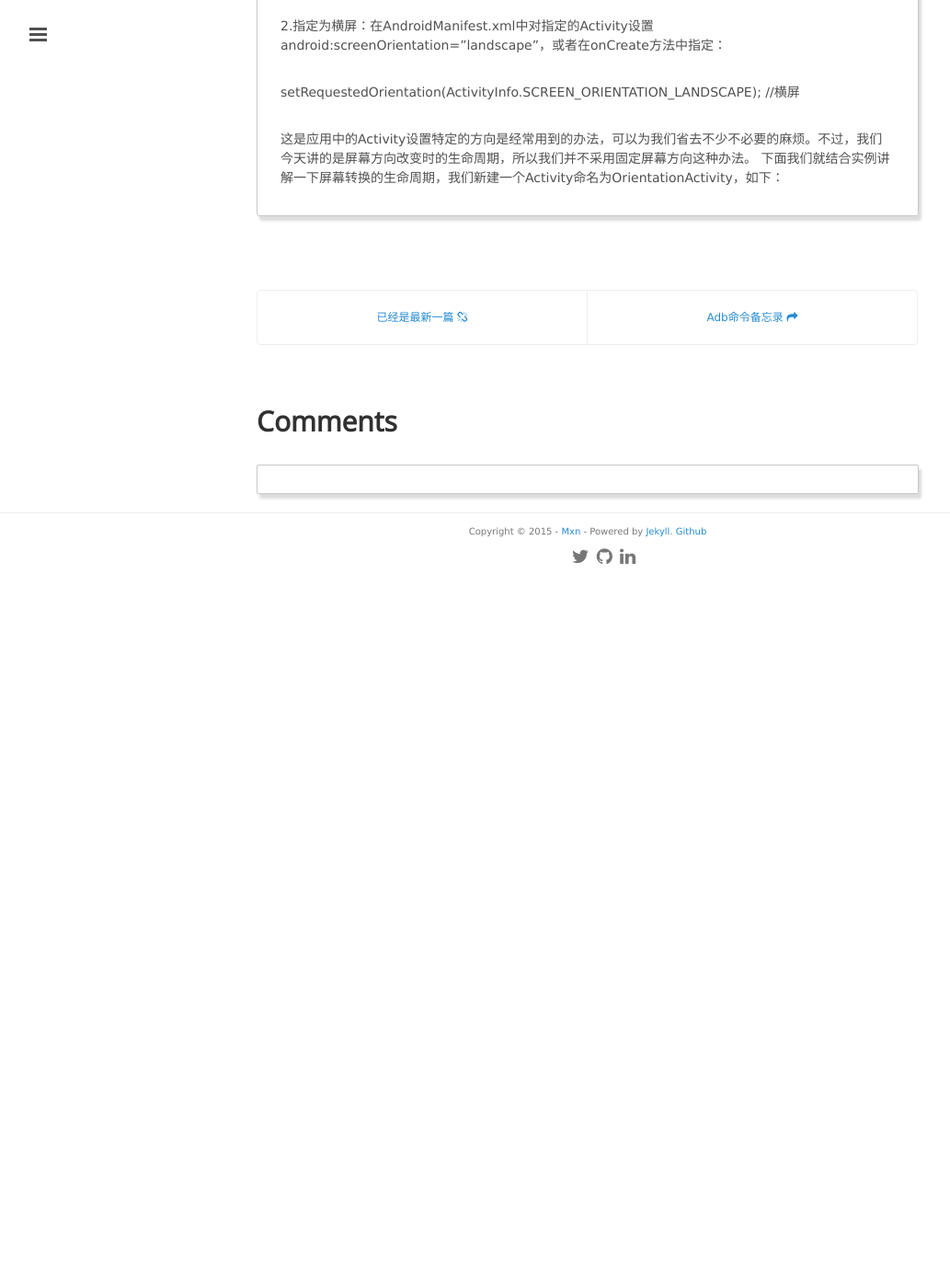
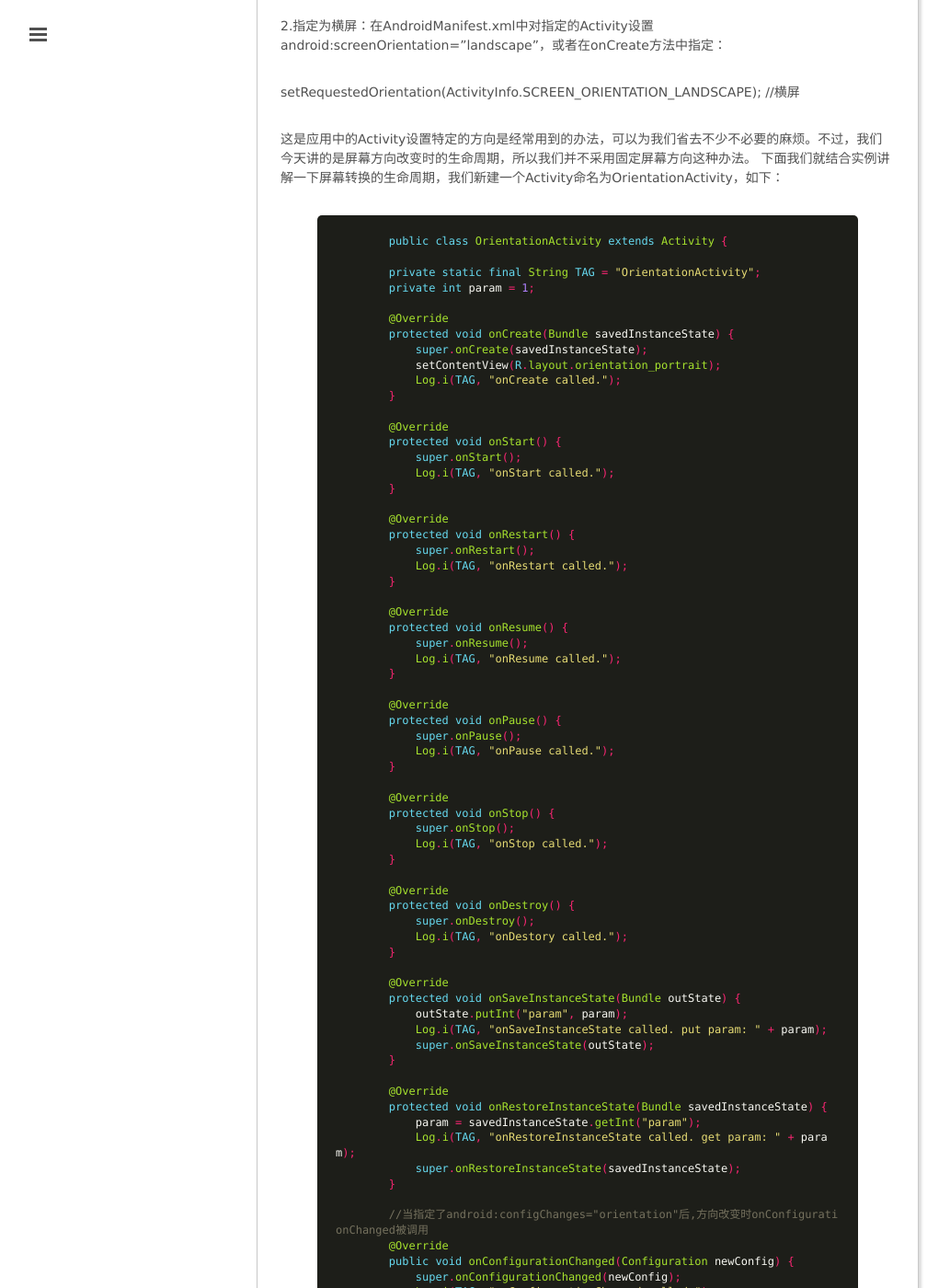
Before and after one commit to mxn21/mxn21.github.io, a Jekyll site: the page built from _posts/2015-7-1-重新认识activity生命周期.md, in a window 1280 px wide and 1400 px high, scrolled down 5622 px. Shown: the whole window at 92% size, without its empty margins (1-1034 px from the left). Built offline with Jekyll 4.4.1, drawn with Linux system fonts in a browser that asks for light colours; Markdown is read by kramdown in place of the engine named in the settings; comment, search, counter and statistics services are not loaded; before the commit the page ends 6252 px from its top, so only the background shows below that; some of the changed text lies outside the part shown.

Commit message:
android
android

```diff
--- a/_posts/2015-7-1-重新认识activity生命周期.md
+++ b/_posts/2015-7-1-重新认识activity生命周期.md
@@ -229,3 +229,96 @@
 
 这是应用中的Activity设置特定的方向是经常用到的办法，可以为我们省去不少不必要的麻烦。不过，我们今天讲的是屏幕方向改变时的生命周期，所以我们并不采用固定屏幕方向这种办法。
 下面我们就结合实例讲解一下屏幕转换的生命周期，我们新建一个Activity命名为OrientationActivity，如下：
+
+
+	{% highlight java  %}
+
+	public class OrientationActivity extends Activity {
+
+        private static final String TAG = "OrientationActivity";
+        private int param = 1;
+
+        @Override
+        protected void onCreate(Bundle savedInstanceState) {
+            super.onCreate(savedInstanceState);
+            setContentView(R.layout.orientation_portrait);
+            Log.i(TAG, "onCreate called.");
+        }
+
+        @Override
+        protected void onStart() {
+            super.onStart();
+            Log.i(TAG, "onStart called.");
+        }
+
+        @Override
+        protected void onRestart() {
+            super.onRestart();
+            Log.i(TAG, "onRestart called.");
+        }
+
+        @Override
+        protected void onResume() {
+            super.onResume();
+            Log.i(TAG, "onResume called.");
+        }
+
+        @Override
+        protected void onPause() {
+            super.onPause();
+            Log.i(TAG, "onPause called.");
+        }
+
+        @Override
+        protected void onStop() {
+            super.onStop();
+            Log.i(TAG, "onStop called.");
+        }
+
+        @Override
+        protected void onDestroy() {
+            super.onDestroy();
+            Log.i(TAG, "onDestory called.");
+        }
+
+        @Override
+        protected void onSaveInstanceState(Bundle outState) {
+            outState.putInt("param", param);
+            Log.i(TAG, "onSaveInstanceState called. put param: " + param);
+            super.onSaveInstanceState(outState);
+        }
+
+        @Override
+        protected void onRestoreInstanceState(Bundle savedInstanceState) {
+            param = savedInstanceState.getInt("param");
+            Log.i(TAG, "onRestoreInstanceState called. get param: " + param);
+            super.onRestoreInstanceState(savedInstanceState);
+        }
+
+        //当指定了android:configChanges="orientation"后,方向改变时onConfigurationChanged被调用
+        @Override
+        public void onConfigurationChanged(Configuration newConfig) {
+            super.onConfigurationChanged(newConfig);
+            Log.i(TAG, "onConfigurationChanged called.");
+            switch (newConfig.orientation) {
+            case Configuration.ORIENTATION_PORTRAIT:
+                setContentView(R.layout.orientation_portrait);
+                break;
+            case Configuration.ORIENTATION_LANDSCAPE:
+                setContentView(R.layout.orientation_landscape);
+                break;
+            }
+        }
+    }
+
+	{% endhighlight %}
+
+
+当我们旋转屏幕时，我们发现系统会先将当前Activity销毁，然后重建一个新的：
+
+![](https://raw.githubusercontent.com/mxn21/mxn21.github.io/master/public/img/img19.png)
+
+
+系统先是调用onSaveInstanceState方法，我们保存了一个临时参数到Bundle对象里面，然后当Activity重建之后我们又成功的取出了这个参数。
+为了避免这样销毁重建的过程，我们需要在AndroidMainfest.xml中对OrientationActivity对应的<activity>配置android:configChanges="orientation"，然后我们再测试一下，
+我试着做了四次的旋转，打印如下：
```
Also changed, not shown: public/img/img19.png (added), public/img/img20.png (added).
